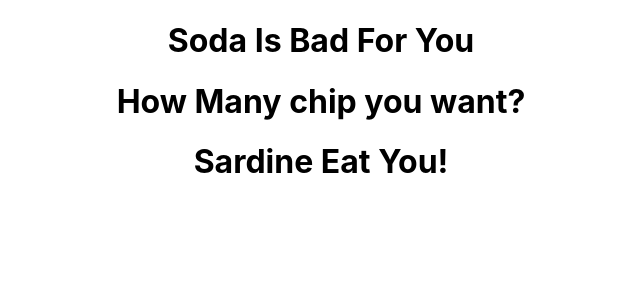
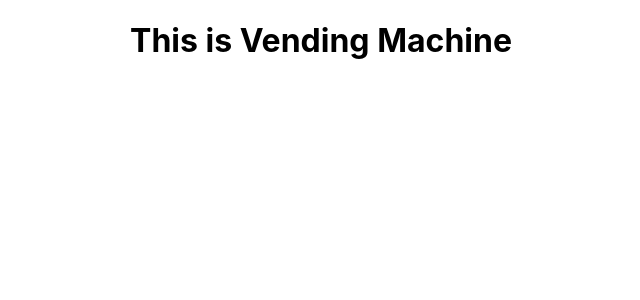
Before and after one commit to Cashley112/vending-machine-react-router, a React (Create React App) app: page / in a window 1280 px wide. Shown: the top 300 px of the page, without its empty margins (319-959 px from the left). Built offline with nearby package versions, Linux system fonts and the light colour scheme.

Commit message:
implemented basic routes for vending machine components

```diff
--- a/src/App.js
+++ b/src/App.js
@@ -1,14 +1,19 @@
 import './App.css';
+import {Route, Switch, NavLink} from 'react-router-dom';
 import Soda from './Soda';
 import Chips from './Chips';
 import Sardines from './Sardines';
+import VendingMachine from './VendingMachine';
 
 function App() {
   return (
     <div className="App">
-      <Soda />
-      <Chips />
-      <Sardines />
+      <Switch>
+        <Route exact path ='/' component={VendingMachine} />
+        <Route exact path ='/soda' component={Soda} />
+        <Route exact path ='/chips' component={Chips} />
+        <Route exact path ='/sardines' component={Sardines} />
+      </Switch>
     </div>
   );
 }
--- a/src/index.js
+++ b/src/index.js
@@ -1,12 +1,15 @@
 import React from 'react';
 import ReactDOM from 'react-dom';
 import './index.css';
+import { BrowserRouter } from 'react-router-dom'
 import App from './App';
 import reportWebVitals from './reportWebVitals';
 
 ReactDOM.render(
   <React.StrictMode>
-    <App />
+    <BrowserRouter>
+      <App />
+    </BrowserRouter>
   </React.StrictMode>,
   document.getElementById('root')
 );
```
